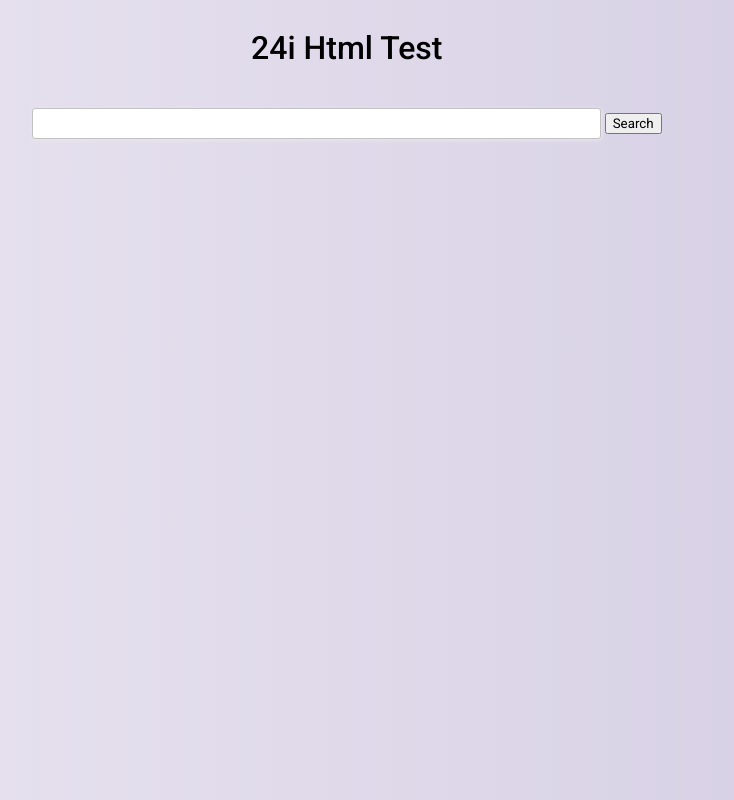
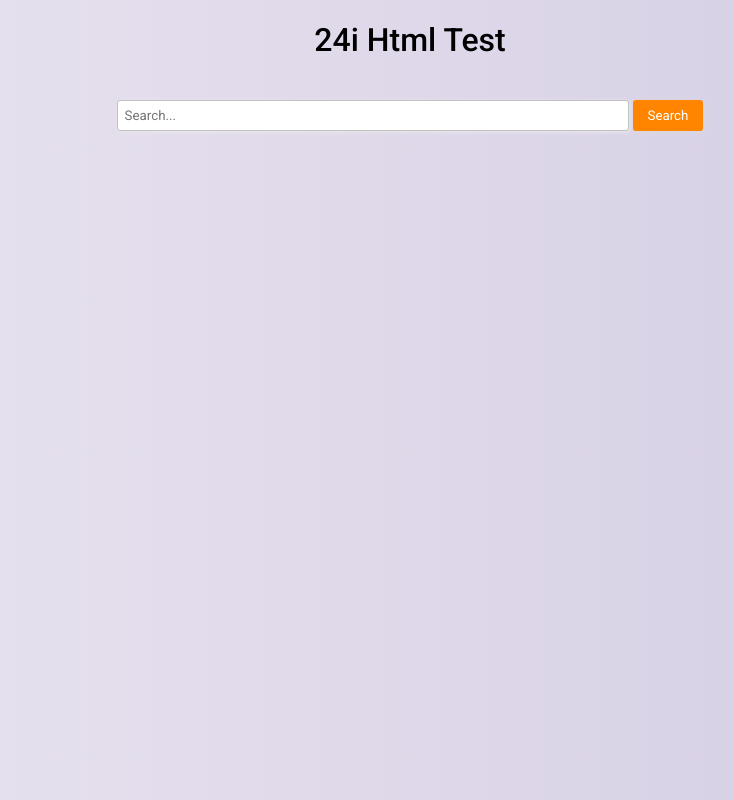
Before and after one commit to diegomendezp/htmlchallenge24i, a plain HTML site: page index.html in a window 1280 px wide. Shown: the whole page, without its empty margins (230-964 px from the left). Drawn offline with nearby package versions, Linux system fonts and the light colour scheme.

Commit message:
Html test done

```diff
--- a/css/style.css
+++ b/css/style.css
@@ -3,8 +3,27 @@
 }
 
 .container {
-  width: 90%;
+  width: 80%;
   margin: 0 auto;
+}
+
+.searchButton {
+  border: none;
+  padding: 8px 15px 8px 15px;
+  background: #ff8500;
+  color: #fff;
+  box-shadow: 1px 1px 4px #dadada;
+  -moz-box-shadow: 1px 1px 4px #dadada;
+  -webkit-box-shadow: 1px 1px 4px #dadada;
+  border-radius: 3px;
+  -webkit-border-radius: 3px;
+  -moz-border-radius: 3px;
+  outline: none;
+}
+
+.searchButton:hover {
+  background: #ea7b00;
+  color: #fff;
 }
 
 .searchBox {
@@ -15,38 +34,50 @@
 .results {
   display: flex;
   justify-content: center;
-  margin-top:2%;
+  margin-top: 2%;
 }
 
 body {
-  background: #D3CCE3;  /* fallback for old browsers */
-  background: -webkit-linear-gradient(to right, #E9E4F0, #D3CCE3);  /* Chrome 10-25, Safari 5.1-6 */
-  background: linear-gradient(to right, #E9E4F0, #D3CCE3); /* W3C, IE 10+/ Edge, Firefox 16+, Chrome 26+, Opera 12+, Safari 7+ */
-
+  background: #d3cce3; /* fallback for old browsers */
+  background: -webkit-linear-gradient(
+    to right,
+    #e9e4f0,
+    #d3cce3
+  ); /* Chrome 10-25, Safari 5.1-6 */
+  background: linear-gradient(
+    to right,
+    #e9e4f0,
+    #d3cce3
+  ); /* W3C, IE 10+/ Edge, Firefox 16+, Chrome 26+, Opera 12+, Safari 7+ */
+  padding: 0;
+  margin: 0;
+  width: 100vw;
+  display: flex;
+  justify-content: center;
 }
 input {
   width: 50%;
   box-sizing: border-box;
   -webkit-box-sizing: border-box;
   -moz-box-sizing: border-box;
-  border: 1px solid #C2C2C2;
-  box-shadow: 1px 1px 4px #EBEBEB;
-  -moz-box-shadow: 1px 1px 4px #EBEBEB;
-  -webkit-box-shadow: 1px 1px 4px #EBEBEB;
+  border: 1px solid #c2c2c2;
+  box-shadow: 1px 1px 4px #ebebeb;
+  -moz-box-shadow: 1px 1px 4px #ebebeb;
+  -webkit-box-shadow: 1px 1px 4px #ebebeb;
   border-radius: 3px;
   -webkit-border-radius: 3px;
   -moz-border-radius: 3px;
   padding: 7px;
   outline: none;
 }
-h1, h2 {
+h1,
+h2 {
   text-align: center;
   font-weight: 500;
 }
 
 div {
   display: inline-block;
-
 }
 
 .searchResults {
@@ -57,33 +88,40 @@ div {
 
 .imageSearchResults {
   width: 50%;
-  max-height: 100vh;
+  max-height: calc(100vh - 150px);
   overflow: scroll;
+  margin: 0 auto;
+  text-align: center;
 }
 
 img {
-  width: 100px;
-  height: 100px;
+  width: 80%;
   object-fit: cover;
-  margin-left: 1.5%;
+  margin-top: 2%;
 }
 
 @media (max-width: 678px) {
   .results {
     display: flex;
     justify-content: center;
-    margin-top:2%;
+    margin-top: 2%;
     flex-direction: column;
     align-items: center;
   }
 
   .searchResults {
     width: 50%;
-    margin-top:2%;
+    margin-top: 2%;
   }
 
   .imageSearchResults {
     width: 50%;
-    margin-top:2%;
+    margin-top: 2%;
+  }
+
+  img {
+    width: 100%;
+    object-fit: cover;
+
   }
 }
--- a/index.html
+++ b/index.html
@@ -17,12 +17,12 @@
     <h1>24i Html Test</h1>
     <div id="test"></div>
     <div class="searchBox">
-        <input type="text" class="searchBar"> <button class="searchButton">Search</button>
+      <input type="text" class="searchBar" placeholder="Search..."> <button class="searchButton">Search</button>
     </div>
     <div class="results">
       <div class="searchResults"></div>
       <div class="imageSearchResults"></div>
     </div>
   </div>
-
+</body>
 </html>
```
Lines whose indentation alone changed are shown as unchanged.
